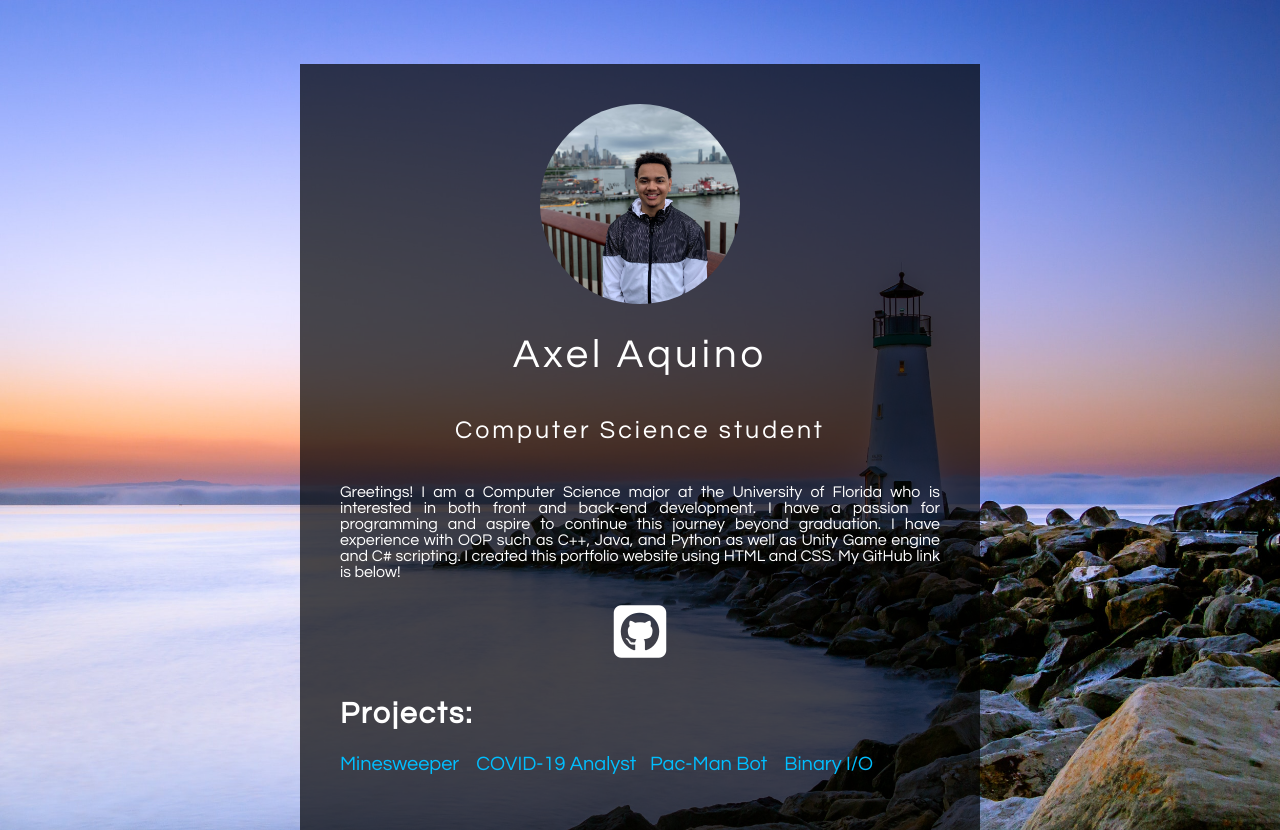
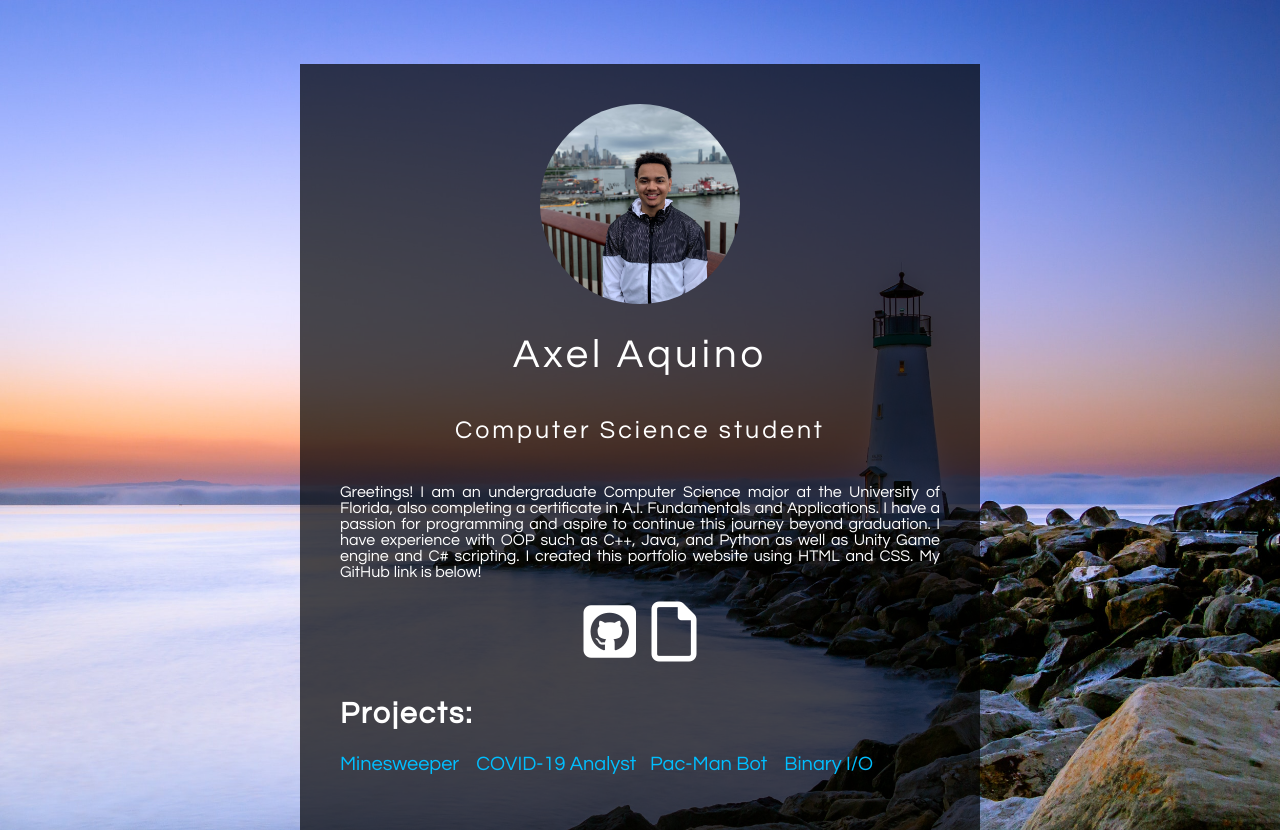
Before and after one commit to axelaquinoj/axelaquinoj.github.io, a website built with Parcel: page index.html in a window 1280 px wide. Built offline with nearby package versions, Linux system fonts and the light colour scheme.

Commit message:
updated bio and added resume

```diff
--- a/index.html
+++ b/index.html
@@ -15,12 +15,13 @@
   <img src ="pfp.jpeg" alt = "" class = "box-img">
   <h1>Axel Aquino</h1>
   <h5>Computer Science student</h5>
-  <p>Greetings! I am a Computer Science major at the University of Florida who is interested in
-  both front and back-end development. I have a passion for programming and aspire to continue this journey beyond graduation.
+  <p>Greetings! I am an undergraduate Computer Science major at the University of Florida, also completing a certificate in A.I. Fundamentals and Applications.
+    I have a passion for programming and aspire to continue this journey beyond graduation.
     I have experience with OOP such as C++, Java, and Python as well as Unity Game engine and C# scripting. I created this portfolio website using HTML and CSS. My GitHub link
   is below!</p>
   <ul>
     <li><a target="_blank" href="https://github.com/axelaquinoj"><i class="fa-brands fa-square-github"></i></a> </li>
+    <li><a target="_blank" href="Axel%20Aquino%20resume.pdf"><i class="fa-regular fa-file"></i></a> </li>
   </ul>
   <h2><b>Projects:</b></h2>
     <p><a href="minesweeper.html">Minesweeper</a> &nbsp; &nbsp; <a href="covid19.html"> COVID-19 Analyst</a> &nbsp;&nbsp;
```
Also changed, not shown: 1 other file.
